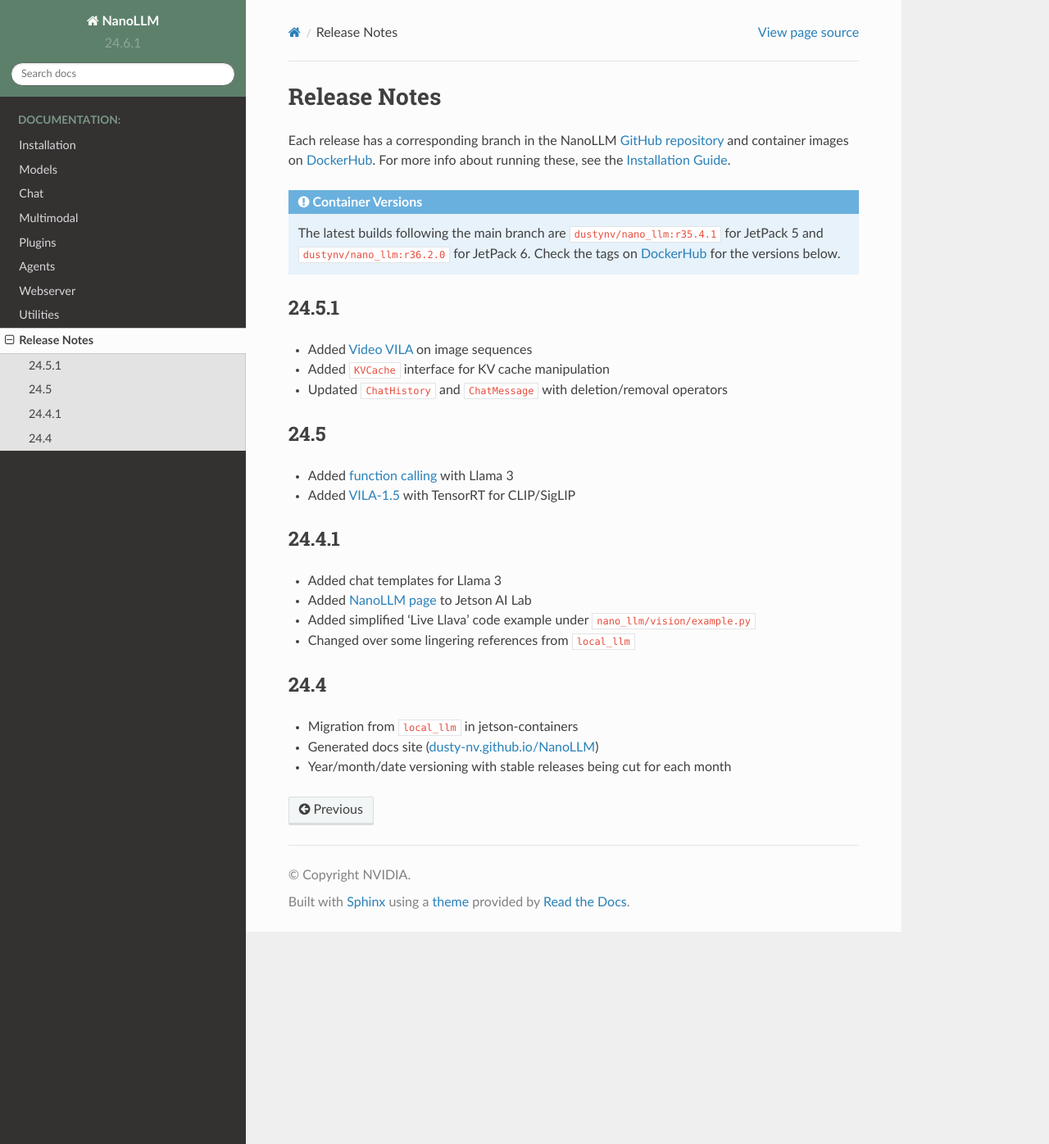
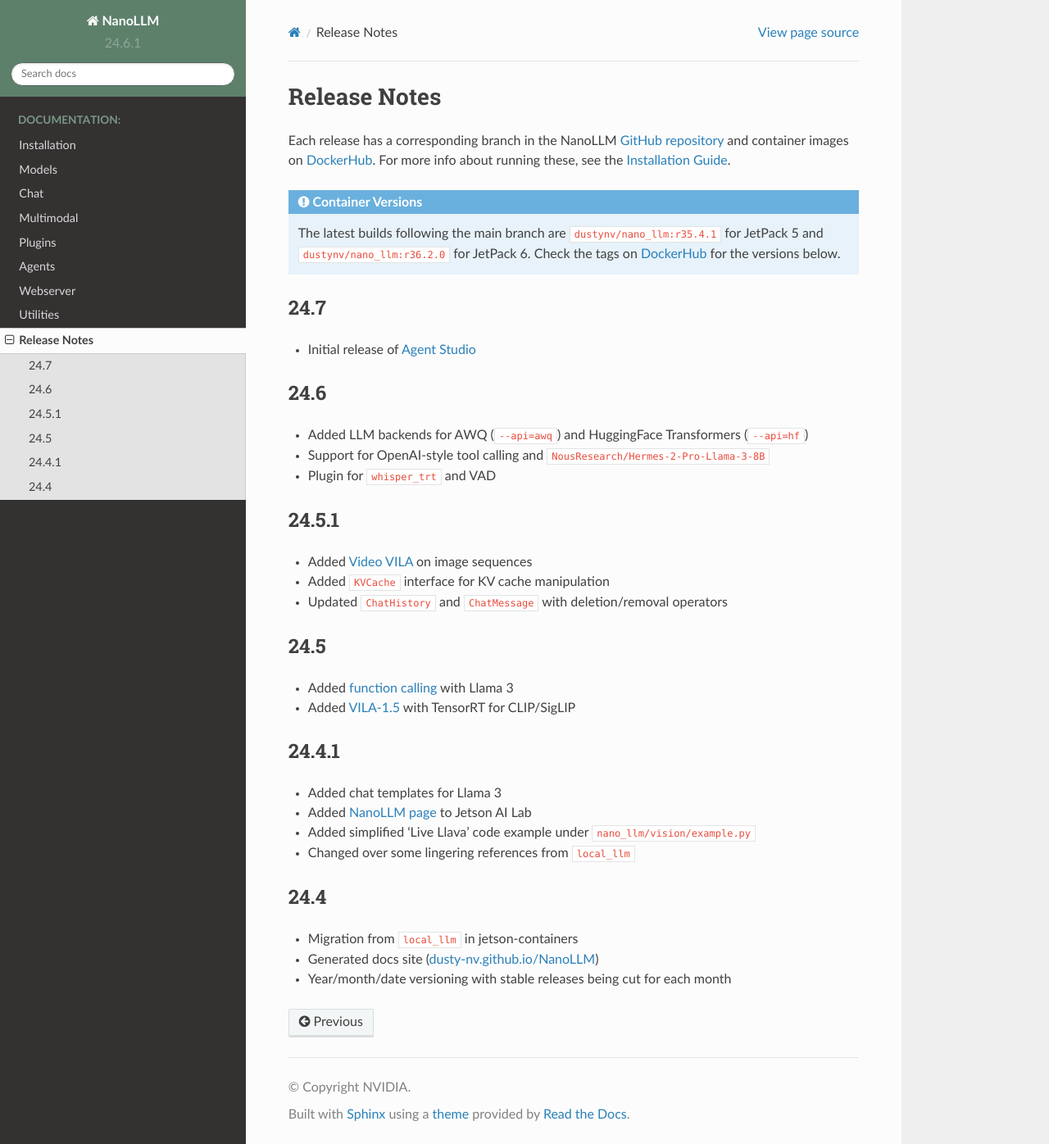
Before and after one commit to dusty-nv/NanoLLM, a Sphinx documentation site: the page built from docs/releases.md, in a window 1280 px wide and 1396 px high. Shown: the whole window at 82% size. Built offline with Sphinx 7.4.7 and the Read the Docs theme 2.0.0, drawn with Linux system fonts in a browser that asks for light colours.

Commit message:
updated release notes

````diff
--- a/docs/releases.md
+++ b/docs/releases.md
@@ -7,6 +7,16 @@ Each release has a corresponding branch in the NanoLLM [GitHub repository](https
 
    The latest builds following the main branch are ``dustynv/nano_llm:r35.4.1`` for JetPack 5 and ``dustynv/nano_llm:r36.2.0`` for JetPack 6.  Check the tags on `DockerHub <https://hub.docker.com/r/dustynv/nano_llm/tags>`_ for the versions below.
 ```
+
+## 24.7
+
+* Initial release of [Agent Studio](https://www.jetson-ai-lab.com/agent_studio.html)
+
+## 24.6
+
+* Added LLM backends for AWQ (`--api=awq`) and HuggingFace Transformers (`--api=hf`)
+* Support for OpenAI-style tool calling and `NousResearch/Hermes-2-Pro-Llama-3-8B`
+* Plugin for [`whisper_trt`](https://github.com/NVIDIA-AI-IOT/whisper_trt) and VAD
 
 ## 24.5.1
 
````
